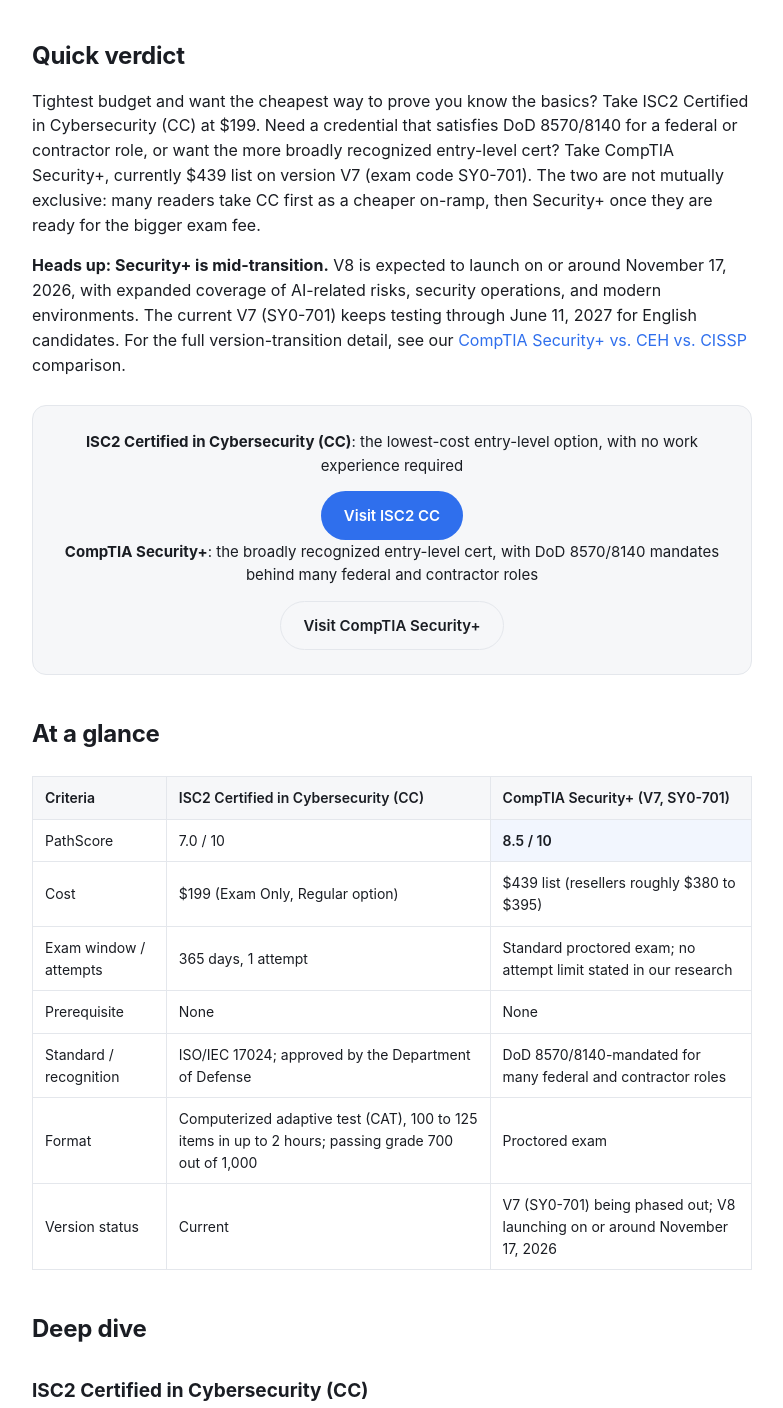
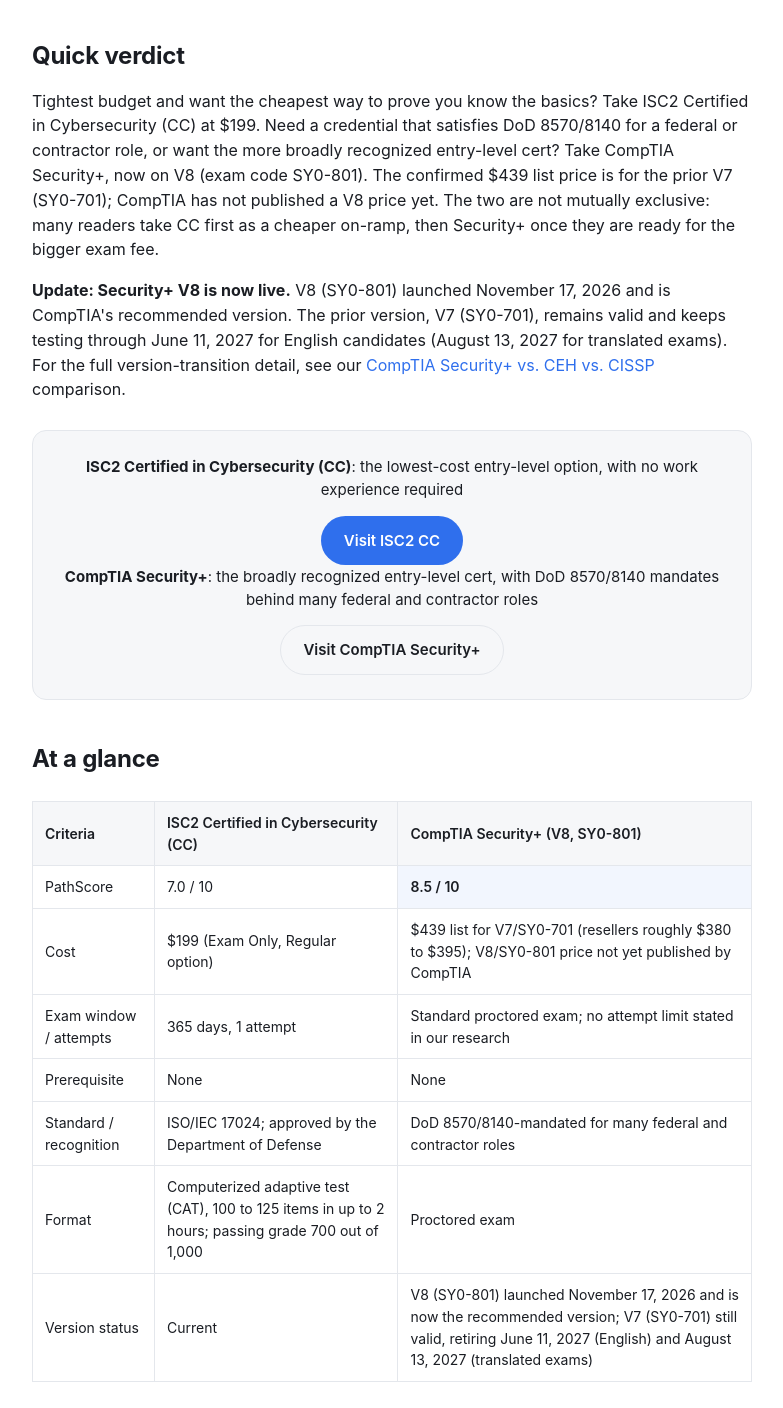
Before and after one commit to Doleha/pathscore-site, a plain HTML site: page isc2-cc-vs-security-plus-certs-comparison.html in a window 1280 px wide. Shown: the part 828-2236 px from the top of the page, without its empty margins (248-1031 px from the left). Drawn offline with Linux system fonts and the light colour scheme.

Commit message:
ISC2 CC page: V8 (SY0-801) is live, replace "expected" wording
V8 launched November 17, 2026 and is CompTIA's recommended version
(comptia.org/en-us/certifications/security/v8/ and
comptia.org/en-us/certifications/security/, checked 2026-11-23). Updates
the callout, table header and cost and version rows, deep-dive and
pros/cons text, and one FAQ answer that still described V8 as expected.

The $439 figure is labeled as the V7 price; CompTIA has not published a
V8 price. The FAQ wording and the rest of the approved text are unchanged.

Co-Authored-By: Claude Haiku 5.5 <noreply@anthropic.com>

```diff
--- a/isc2-cc-vs-security-plus-certs-comparison.html
+++ b/isc2-cc-vs-security-plus-certs-comparison.html
@@ -29,7 +29,7 @@
   "author": { "@type": "Person", "name": "The PathScore Team" },
   "publisher": { "@type": "Organization", "name": "PathScore" },
   "datePublished": "2026-11-16",
-  "dateModified": "2026-11-16"
+  "dateModified": "2026-11-23"
 }
 </script>
 </head>
@@ -54,7 +54,7 @@
   <h1>ISC2 CC vs. CompTIA Security+: Which Entry-Level Security Cert First? (2026)</h1>
   <div class="meta">
     <span>By The PathScore Team</span>
-    <span>Updated November 16, 2026</span>
+    <span>Updated November 23, 2026</span>
     <span>5 min read</span>
   </div>
   <p class="dek">Both are open to candidates with zero work experience, but they are not really competing for the same reader: CC is the lower-cost way to prove baseline cybersecurity knowledge, while Security+ carries a compliance mandate that many federal and contractor roles require by name.</p>
@@ -76,9 +76,9 @@
   </div>
 
   <h2 id="quick-verdict">Quick verdict</h2>
-  <p>Tightest budget and want the cheapest way to prove you know the basics? Take ISC2 Certified in Cybersecurity (CC) at $199. Need a credential that satisfies DoD 8570/8140 for a federal or contractor role, or want the more broadly recognized entry-level cert? Take CompTIA Security+, currently $439 list on version V7 (exam code SY0-701). The two are not mutually exclusive: many readers take CC first as a cheaper on-ramp, then Security+ once they are ready for the bigger exam fee.</p>
+  <p>Tightest budget and want the cheapest way to prove you know the basics? Take ISC2 Certified in Cybersecurity (CC) at $199. Need a credential that satisfies DoD 8570/8140 for a federal or contractor role, or want the more broadly recognized entry-level cert? Take CompTIA Security+, now on V8 (exam code SY0-801). The confirmed $439 list price is for the prior V7 (SY0-701); CompTIA has not published a V8 price yet. The two are not mutually exclusive: many readers take CC first as a cheaper on-ramp, then Security+ once they are ready for the bigger exam fee.</p>
 
-  <p><strong>Heads up: Security+ is mid-transition.</strong> V8 is expected to launch on or around November 17, 2026, with expanded coverage of AI-related risks, security operations, and modern environments. The current V7 (SY0-701) keeps testing through June 11, 2027 for English candidates. For the full version-transition detail, see our <a href="./security-certs-comparison.html">CompTIA Security+ vs. CEH vs. CISSP</a> comparison.</p>
+  <p><strong>Update: Security+ V8 is now live.</strong> V8 (SY0-801) launched November 17, 2026 and is CompTIA's recommended version. The prior version, V7 (SY0-701), remains valid and keeps testing through June 11, 2027 for English candidates (August 13, 2027 for translated exams). For the full version-transition detail, see our <a href="./security-certs-comparison.html">CompTIA Security+ vs. CEH vs. CISSP</a> comparison.</p>
 
   <div class="affiliate-cta">
     <p><strong>ISC2 Certified in Cybersecurity (CC)</strong>: the lowest-cost entry-level option, with no work experience required</p>
@@ -93,17 +93,17 @@
       <tr>
         <th>Criteria</th>
         <th>ISC2 Certified in Cybersecurity (CC)</th>
-        <th>CompTIA Security+ (V7, SY0-701)</th>
+        <th>CompTIA Security+ (V8, SY0-801)</th>
       </tr>
     </thead>
     <tbody>
       <tr><td>PathScore</td><td>7.0 / 10</td><td class="winner">8.5 / 10</td></tr>
-      <tr><td>Cost</td><td>$199 (Exam Only, Regular option)</td><td>$439 list (resellers roughly $380 to $395)</td></tr>
+      <tr><td>Cost</td><td>$199 (Exam Only, Regular option)</td><td>$439 list for V7/SY0-701 (resellers roughly $380 to $395); V8/SY0-801 price not yet published by CompTIA</td></tr>
       <tr><td>Exam window / attempts</td><td>365 days, 1 attempt</td><td>Standard proctored exam; no attempt limit stated in our research</td></tr>
       <tr><td>Prerequisite</td><td>None</td><td>None</td></tr>
       <tr><td>Standard / recognition</td><td>ISO/IEC 17024; approved by the Department of Defense</td><td>DoD 8570/8140-mandated for many federal and contractor roles</td></tr>
       <tr><td>Format</td><td>Computerized adaptive test (CAT), 100 to 125 items in up to 2 hours; passing grade 700 out of 1,000</td><td>Proctored exam</td></tr>
-      <tr><td>Version status</td><td>Current</td><td>V7 (SY0-701) being phased out; V8 launching on or around November 17, 2026</td></tr>
+      <tr><td>Version status</td><td>Current</td><td>V8 (SY0-801) launched November 17, 2026 and is now the recommended version; V7 (SY0-701) still valid, retiring June 11, 2027 (English) and August 13, 2027 (translated exams)</td></tr>
     </tbody>
   </table>
 
@@ -113,7 +113,7 @@
   <p>ISC2's free One Million Certified in Cybersecurity program is background, not an offer. ISC2 closed new enrollments in it effective May 20, 2026. Holders of an unexpired exam code can still schedule and sit the exam through December 31, 2026.</p>
 
   <h3>CompTIA Security+</h3>
-  <p>Security+ remains the more broadly recognized of the two at the entry level, mainly because of its DoD 8570/8140 mandate across many federal and contractor security roles. At $439 list (resellers around $380 to $395), it costs more than double CC's $199 exam fee. It is also mid-transition: V8 is expected to launch on or around November 17, 2026, while the current V7 (SY0-701) keeps testing through June 11, 2027 for English candidates. For the full detail on that transition, including retirement dates for other languages, see our <a href="./security-certs-comparison.html">CompTIA Security+ vs. CEH vs. CISSP</a> comparison.</p>
+  <p>Security+ remains the more broadly recognized of the two at the entry level, mainly because of its DoD 8570/8140 mandate across many federal and contractor security roles. At $439 list (resellers around $380 to $395), it costs more than double CC's $199 exam fee. It has also changed versions: V8 (SY0-801) launched November 17, 2026 and is CompTIA's recommended version, while the prior V7 (SY0-701) keeps testing through June 11, 2027 for English candidates. For the full detail on that transition, including the August 13, 2027 date for translated exams, see our <a href="./security-certs-comparison.html">CompTIA Security+ vs. CEH vs. CISSP</a> comparison.</p>
 
   <h2 id="pros-cons">Pros &amp; cons</h2>
   <div class="pros-cons">
@@ -147,7 +147,7 @@
       <h4>CompTIA Security+: Cons</h4>
       <ul>
         <li>More than double CC's price at $439 list</li>
-        <li>Version change in progress: V7 testing ends June 11, 2027 for English candidates, while V8 rolls out</li>
+        <li>Two versions in circulation: V7 testing ends June 11, 2027 for English candidates, while V8 is now the recommended version</li>
         <li>Readers starting prep now should confirm which version their study material covers</li>
       </ul>
     </div>
@@ -171,7 +171,7 @@
   <h3>Should I take CC before Security+?</h3>
   <p>If budget is the main constraint, CC at $199 is a reasonable lower-cost way to validate baseline knowledge first. It is not a prerequisite for Security+, so going straight to Security+ is also a valid path if you do not need the cheaper on-ramp.</p>
   <h3>Is Security+ V7 still worth taking right now?</h3>
-  <p>Yes, if you can finish your prep and sit the exam before its retirement window closes (June 11, 2027 for English candidates). For the full version-transition detail, see our <a href="./security-certs-comparison.html">CompTIA Security+ vs. CEH vs. CISSP</a> comparison.</p>
+  <p>Yes, if you can finish your prep and sit the exam before its retirement window closes (June 11, 2027 for English candidates). CompTIA now recommends V8 (SY0-801) for new candidates. For the full version-transition detail, see our <a href="./security-certs-comparison.html">CompTIA Security+ vs. CEH vs. CISSP</a> comparison.</p>
 
   <div class="author-box">
     <div class="avatar"></div>
```
